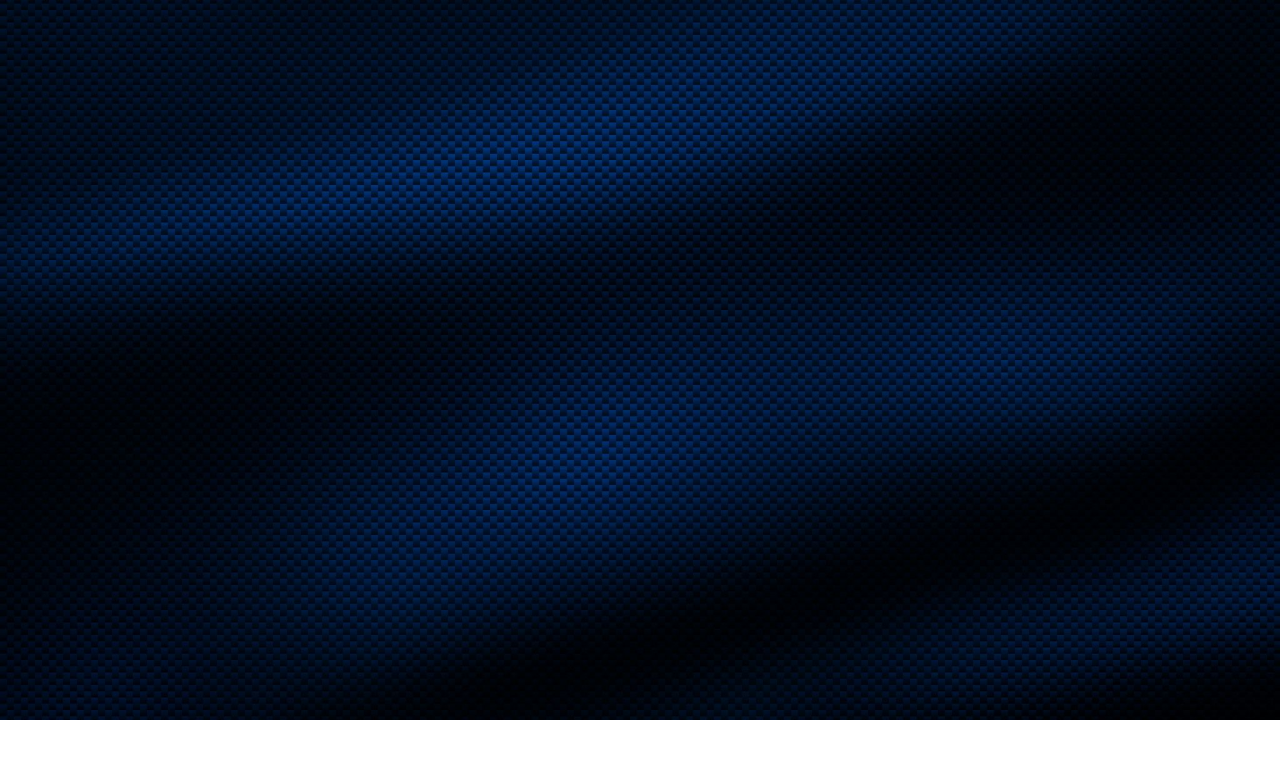
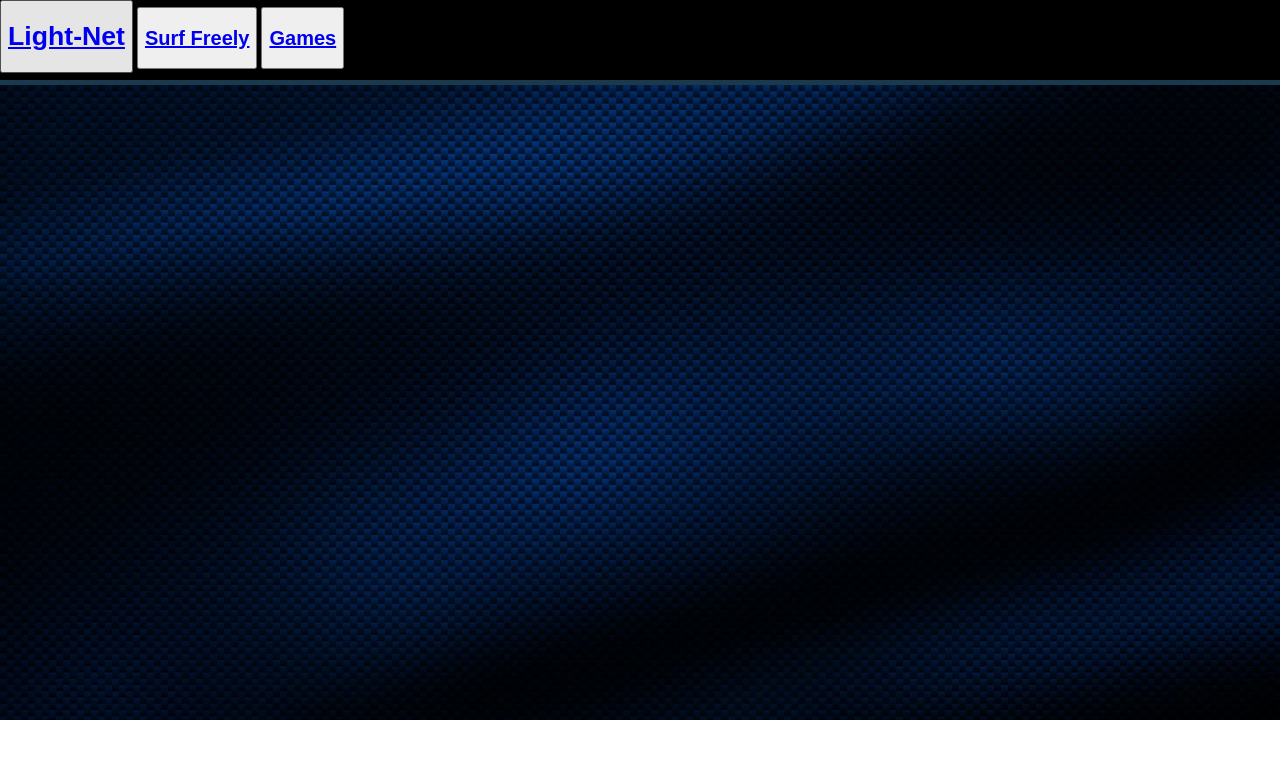
Before and after one commit to MasonWalker24/masonwalker.dev, a website: page public/index.html in a window 1280 px wide. Drawn offline with Linux system fonts and the light colour scheme.

Commit message:
Update primary2.css

```diff
--- a/public/primary2.css
+++ b/public/primary2.css
@@ -46,11 +46,11 @@ left: 1%;
 }
 .navbar
 {
-  position: fixed;
-  height: 10%;
-  width: 100%;
-  background-color: black;
-  margin-top: 50%;
-  top: 50%;
-  z-index: 100;
+position: fixed;
+height: 10%;
+width: 100%;
+background-color: black;
+top: 0;
+left: 0;
+border-bottom: 5px solid #1a394c;
 }
```
